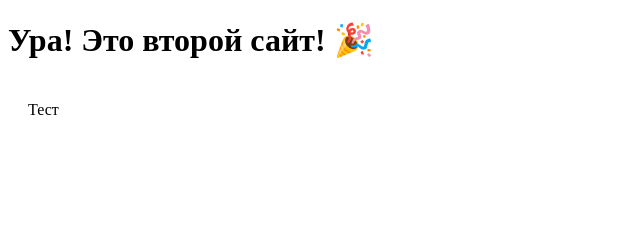
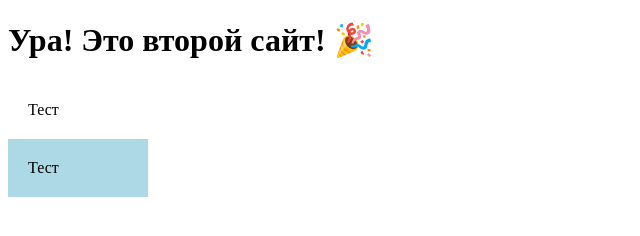
Before and after one commit to EvgenMironov900/evgenmironov900.github.io, a plain HTML site: page MySecondSite/index.html in a window 1280 px wide. Shown: the whole page, without its empty margins (0-640 px from the left). Drawn offline with Linux system fonts and the light colour scheme.

Commit message:
Update index.html

```diff
--- a/MySecondSite/index.html
+++ b/MySecondSite/index.html
@@ -8,6 +8,8 @@
     <h1>Ура! Это второй сайт! 🎉</h1>
 
     <!-- Этот код может отображаться криво -->
-    <div style="width: 100px; padding: 20px;">Тест</div>
+ <!--   <div style="width: 100px; padding: 20px;">Тест</div> -->
+ <div style="width: 100px; padding: 20px; box-sizing: border-box;">Тест</div>
+ <div style="width: 100px; padding: 20px; background: lightblue;">Тест</div>
   </body>
 </html>
```
